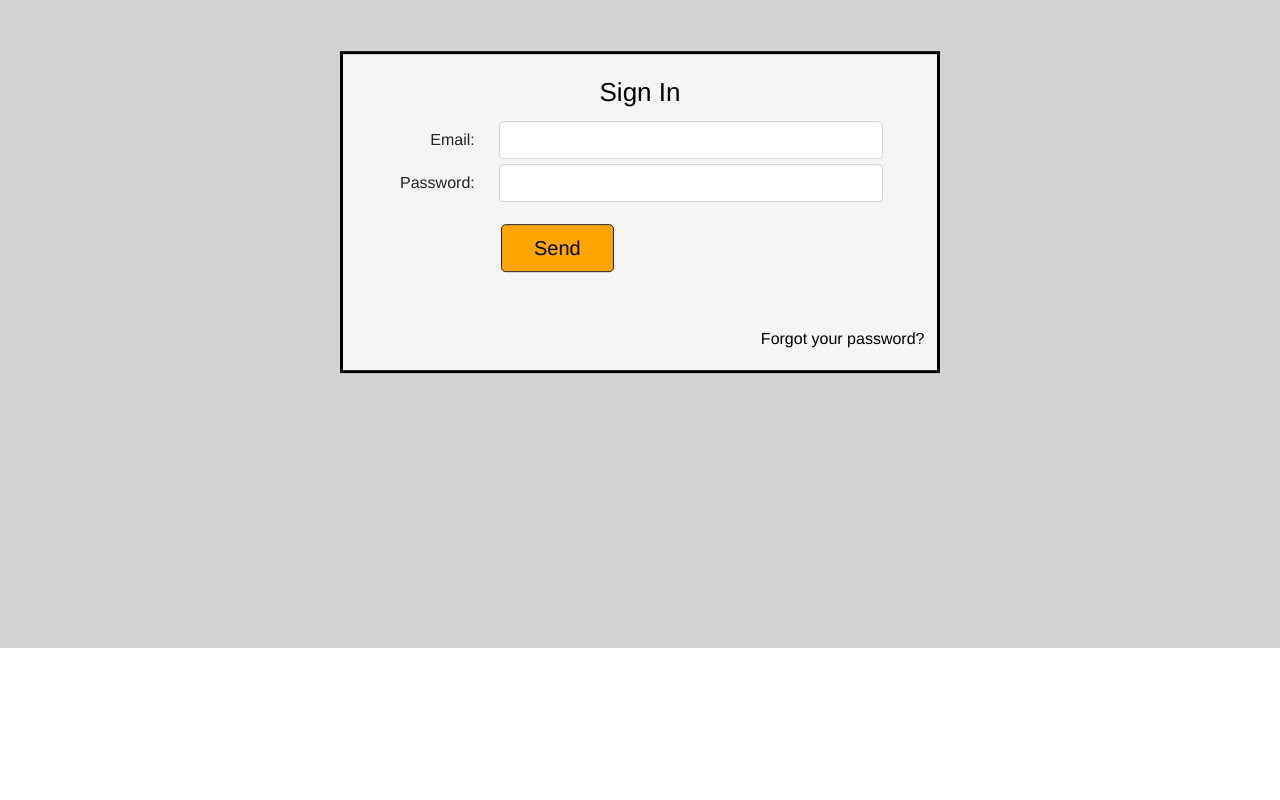
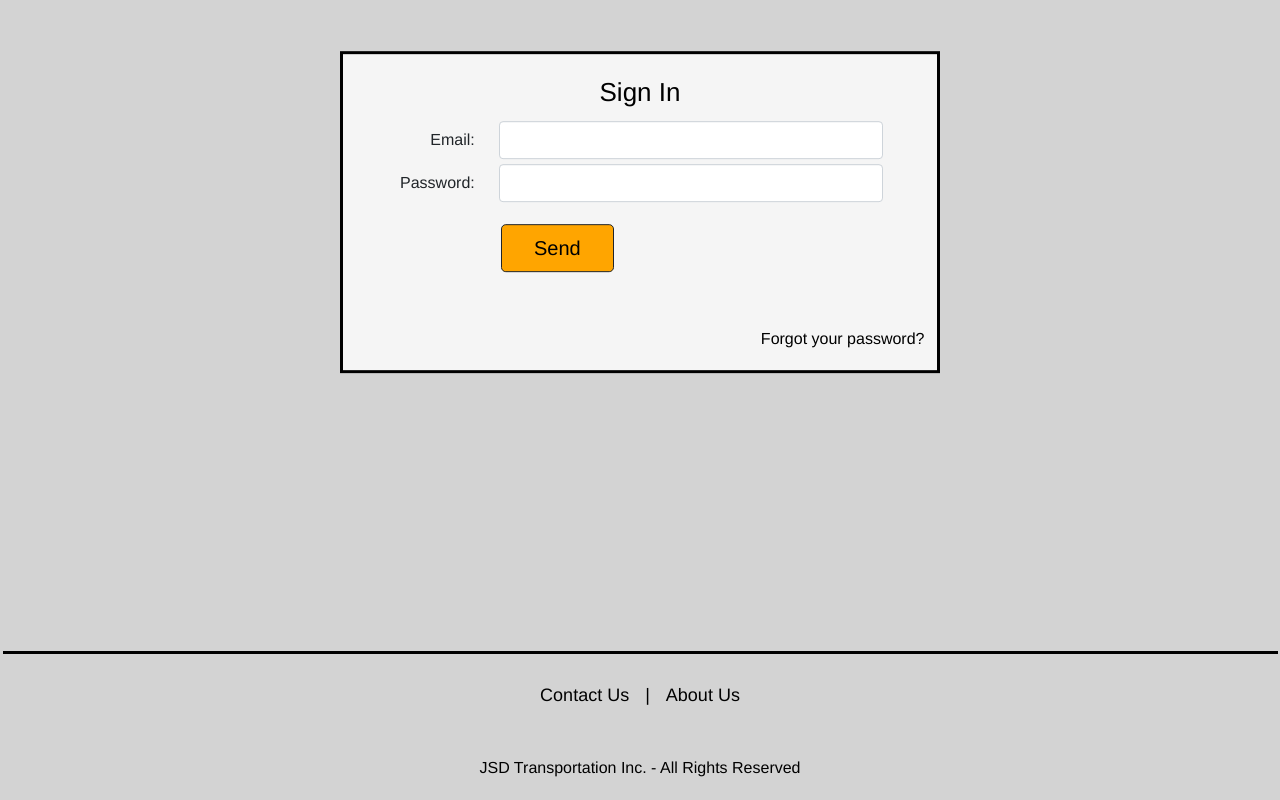
Before and after one commit to nenadskocic/mc-capstone, a Vue app: page / in a window 1280 px wide. Shown: the part 188-988 px from the top of the page. Before the commit the page ends 836 px from the top, so only its background shows below. Built offline with nearby package versions, Linux system fonts and the light colour scheme; the HTML template or start-up script is replaced by a standard one.

Commit message:
Created footer component

```diff
--- a/src/components/Footer.vue
+++ b/src/components/Footer.vue
@@ -1,5 +1,50 @@
 <template>
-    <div>
+  <div class="footerContainer">
+    <footer>
+      <b-row>
+        <b-navbar id="footerNav">
+          <b-navbar-nav>
+            <b-nav-item :to="{ name: 'contact' }"><p>Contact Us</p></b-nav-item>
+            <b-nav-item>
+              <div><p>|</p></div>
+            </b-nav-item>
+            <b-nav-item :to="{ name: 'about' }"><p>About Us</p></b-nav-item>
+          </b-navbar-nav>
+        </b-navbar>
+      </b-row>
+      <b-row id="copyright"
+        >JSD Transportation Inc. - All Rights Reserved</b-row
+      >
+    </footer>
+  </div>
+</template>
 
-    </div>
-</template>
+<script></script>
+<style>
+.footerContainer div.row {
+  margin: 0;
+}
+#footerNav {
+  border-top-style: solid;
+  border-color: black;
+  padding: 10px 0 0 0;
+  padding: 0;
+  margin: 0;
+}
+#footerNav .nav-item {
+  padding: 0;
+  justify-content: center;
+}
+#footerNav .nav-item p {
+  font-size: 18px;
+  color: black;
+}
+.nav-item p:hover {
+  color: orange;
+}
+#copyright {
+  padding: 0px 0px 20px 0px;
+  color: black;
+  justify-content: center;
+}
+</style>
```
